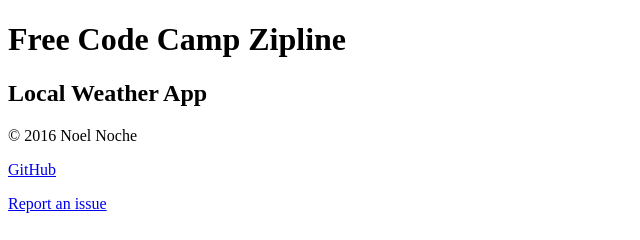
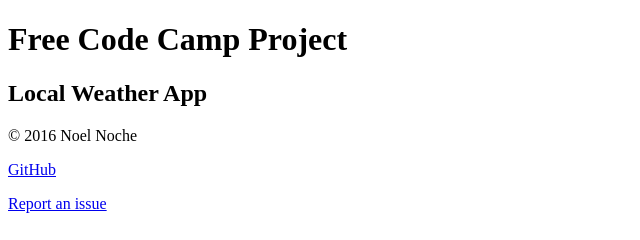
Before and after one commit to genkibit/fcc-weather-reporter, a plain HTML site: page index.html in a window 1280 px wide. Shown: the full height of the page, 0-640 px from the left. Drawn offline with Linux system fonts and the light colour scheme; some icons are missing.

Commit message:
Replace old production code

```diff
--- a/index.html
+++ b/index.html
@@ -1,3 +1,3 @@
-<!doctype html> <html> <head> <meta charset="utf-8"> <meta http-equiv="X-UA-Compatible" content="IE=edge"> <meta name="viewport" content="width=device-width,initial-scale=1"> <meta name="author" content="Noel Noche"> <meta name="description" content="Free Code Camp Zipline Project: Show the Local Weather. Completed by Noel Noche on June 10, 2016."> <!-- Place favicon.ico and apple-touch-icon.png in the root directory --> <link rel="stylesheet" href="styles/vendor.2ac5f564.css"> <link rel="stylesheet" href="styles/main.edaf0f98.css"> <link rel="stylesheet" href="https://dl.dropboxusercontent.com/u/3810405/freecodecamp/local-weather/icons/css/helper.min.css"> <link rel="stylesheet" href="https://dl.dropboxusercontent.com/u/3810405/freecodecamp/local-weather/icons/css/pe-icon-set-weather.min.css"> <title>Noel Noche | App Portfolio | Local Weather Notifier</title> </head> <body ng-app="weatherApp" class="{{ bgImg }}"> <!--[if lte IE 8]>
+<!doctype html> <html> <head> <meta charset="utf-8"> <meta http-equiv="X-UA-Compatible" content="IE=edge"> <meta name="viewport" content="width=device-width,initial-scale=1"> <meta name="author" content="Noel Noche"> <meta name="description" content="Free Code Camp Project: Show the Local Weather. Completed by Noel Noche on June 10, 2016."> <link rel="shortcut icon" href="assets/icons/site/favicon.ico"> <link rel="apple-touch-icon" sizes="152x152" href="assets/icons/site/apple-touch-icon-ipad-retina.png"> <link rel="apple-touch-icon" sizes="120x120" href="assets/icons/site/apple-touch-icon-iphone-retina.png"> <link rel="stylesheet" href="styles/vendor.2ac5f564.css"> <link rel="stylesheet" href="styles/main.edaf0f98.css"> <link rel="stylesheet" href="assets/icons/css/helper.min.css"> <link rel="stylesheet" href="assets/icons/css/pe-icon-set-weather.min.css"> <title>Noel Noche | App Portfolio | Local Weather Notifier</title> </head> <body ng-app="weatherApp" class="{{ bgImg }}"> <!--[if lte IE 8]>
       <p class="browsehappy">You are using an <strong>outdated</strong> browser. Please <a href="http://browsehappy.com/">upgrade your browser</a> to improve your experience.</p>
-    <![endif]--> <header> <div class="container"> <h1 class="sr-only">Free Code Camp Zipline</h1> <h2 class="sr-only">Local Weather App</h2> </div> </header> <main> <div class="container"> <div ng-view=""></div> </div> </main> <footer> <div class="container"> <p>&#169; 2016 Noel Noche</p> <p><a href="https://github.com/genkibit/fcc-weather-reporter" target="_blank">GitHub</a></p> <p><a href="https://github.com/genkibit/fcc-weather-reporter/issues" target="_blank">Report an issue</a></p> </div> </footer> <script src="scripts/vendor.c6e940c7.js"></script> <script src="scripts/scripts.54f54151.js"></script> </body> </html>
+    <![endif]--> <header> <div class="container"> <h1 class="sr-only">Free Code Camp Project</h1> <h2 class="sr-only">Local Weather App</h2> </div> </header> <main> <div class="container"> <div ng-view=""></div> </div> </main> <footer> <div class="container"> <p>&#169; 2016 Noel Noche</p> <p><a href="https://github.com/genkibit/fcc-weather-reporter" target="_blank">GitHub</a></p> <p><a href="https://github.com/genkibit/fcc-weather-reporter/issues" target="_blank">Report an issue</a></p> </div> </footer> <script src="scripts/vendor.c6e940c7.js"></script> <script src="scripts/scripts.54f54151.js"></script> </body> </html>
```
